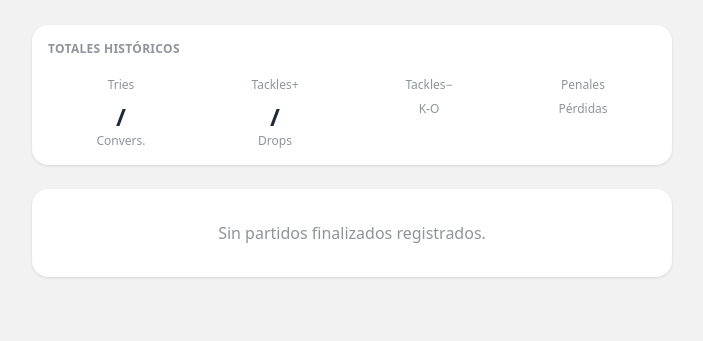
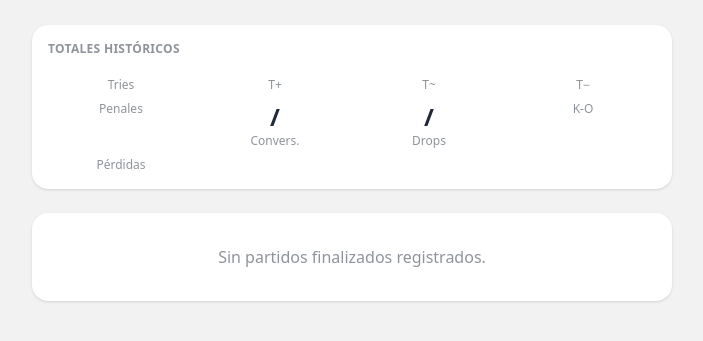
Before and after one commit to bulldev95/patoruzu-stats, a FastAPI app: template templates/stats/player_detail.html in a window 1280 px wide. Shown: the part 67-408 px from the top of the page, without its empty margins (288-991 px from the left). Run offline with FastAPI, Linux system fonts and the light colour scheme; the template is opened without the code that fills it, so the values that code supplies are empty; some libraries are stand-ins or nearby versions.

Commit message:
feat: tackle negativo — nuevo resultado de tackle con stats discriminadas
Agrega resultado "negative" al tackle (tackle hecho pero variante negativa).
Suma a tackles_total igual que positivo/errado, y discrimina en tackles_negative.
Visible en el sheet de incidencias, resumen de partido, detalle y lista de jugadores.

Co-Authored-By: Claude Sonnet 4.6 <noreply@anthropic.com>

```diff
--- a/constants.py
+++ b/constants.py
@@ -27,6 +27,7 @@ PLAYER_STAT_BY_TYPE_AND_RESULT: dict[tuple[str, str], list[str]] = {
     ("drop",       "scored"):   ["drops_scored"],
     ("penal",      "kicked"):   ["penals_scored"],
     ("tackle",     "positive"): ["tackles_positive"],
+    ("tackle",     "negative"): ["tackles_negative"],
     ("tackle",     "missed"):   ["tackles_missed"],
     ("tarjeta",    "yellow"):   ["yellow_cards"],
     ("tarjeta",    "red"):      ["red_cards"],
--- a/models.py
+++ b/models.py
@@ -27,6 +27,7 @@ class Player(Base):
     penals_scored = Column(Integer, default=0)
     tackles_total = Column(Integer, default=0)
     tackles_positive = Column(Integer, default=0)
+    tackles_negative = Column(Integer, default=0)
     tackles_missed = Column(Integer, default=0)
     kicks = Column(Integer, default=0)
     turnovers = Column(Integer, default=0)
--- a/templates/live/sheets/tackle.html
+++ b/templates/live/sheets/tackle.html
@@ -14,7 +14,7 @@
     <template x-if="team === 'own'">
       <div>{{ player_select(players) }}</div>
     </template>
-    {{ result_radio([("positive","Positive"),("missed","Missed")]) }}
+    {{ result_radio([("positive","Positive"),("negative","Negative"),("missed","Missed")]) }}
     {{ submit_btn() }}
   </form>
 </div>
--- a/templates/live/summary.html
+++ b/templates/live/summary.html
@@ -50,6 +50,7 @@
           {{ stat_row("Penales", collective.get("penals_scored")) }}
           {{ stat_row("Tackles", collective.get("tackles_total")) }}
           {{ stat_row("T. positivos", collective.get("tackles_positive")) }}
+          {{ stat_row("T. negativos", collective.get("tackles_negative")) }}
           {{ stat_row("T. fallados", collective.get("tackles_missed")) }}
           {{ stat_row("Scrums ganados", (collective.get("scrums_won", 0) ~ "/" ~ collective.get("scrums", 0)) if collective.get("scrums") else None) }}
           {{ stat_row("Lineouts ganados", (collective.get("lineouts_won", 0) ~ "/" ~ collective.get("lineouts", 0)) if collective.get("lineouts") else None) }}
@@ -83,6 +84,7 @@
                 <th class="text-center">Pen</th>
                 <th class="text-center">Tck</th>
                 <th class="text-center">T+</th>
+                <th class="text-center">T~</th>
                 <th class="text-center">T-</th>
                 <th class="text-center">Kick</th>
                 <th class="text-center">Pérd</th>
@@ -118,6 +120,7 @@
                 <td class="text-center tabular-nums">{{ s.get("penals_scored") or "–" }}</td>
                 <td class="text-center tabular-nums">{{ s.get("tackles_total") or "–" }}</td>
                 <td class="text-center tabular-nums">{{ s.get("tackles_positive") or "–" }}</td>
+                <td class="text-center tabular-nums">{{ s.get("tackles_negative") or "–" }}</td>
                 <td class="text-center tabular-nums">{{ s.get("tackles_missed") or "–" }}</td>
                 <td class="text-center tabular-nums">{{ s.get("kicks") or "–" }}</td>
                 <td class="text-center tabular-nums">{{ s.get("turnovers") or "–" }}</td>
--- a/templates/stats/player_detail.html
+++ b/templates/stats/player_detail.html
@@ -33,12 +33,16 @@
             <div class="text-xs text-base-content/50">Tries</div>
           </div>
           <div>
-            <div class="text-2xl font-bold">{{ player.tackles_positive }}</div>
-            <div class="text-xs text-base-content/50">Tackles+</div>
+            <div class="text-2xl font-bold text-success">{{ player.tackles_positive }}</div>
+            <div class="text-xs text-base-content/50">T+</div>
+          </div>
+          <div>
+            <div class="text-2xl font-bold">{{ player.tackles_negative }}</div>
+            <div class="text-xs text-base-content/50">T~</div>
           </div>
           <div>
             <div class="text-2xl font-bold text-error">{{ player.tackles_missed }}</div>
-            <div class="text-xs text-base-content/50">Tackles−</div>
+            <div class="text-xs text-base-content/50">T−</div>
           </div>
           <div>
             <div class="text-2xl font-bold">{{ player.penals_scored }}</div>
@@ -81,6 +85,7 @@
             <th class="text-center">Min</th>
             <th class="text-center">Try</th>
             <th class="text-center">T+</th>
+            <th class="text-center">T~</th>
             <th class="text-center">T−</th>
             <th class="text-center">Pen</th>
             <th class="text-center">Conv</th>
@@ -110,6 +115,7 @@
               {{ s.get('tries', 0) or '–' }}
             </td>
             <td class="text-center text-success">{{ s.get('tackles_positive', 0) or '–' }}</td>
+            <td class="text-center">{{ s.get('tackles_negative', 0) or '–' }}</td>
             <td class="text-center {% if s.get('tackles_missed', 0) > 0 %}text-error{% endif %}">
               {{ s.get('tackles_missed', 0) or '–' }}
             </td>
--- a/templates/stats/players.html
+++ b/templates/stats/players.html
@@ -71,6 +71,7 @@
             <th class="text-center">Tries</th>
             <th class="text-center">Tackles</th>
             <th class="text-center">T+</th>
+            <th class="text-center">T~</th>
             <th class="text-center">Pérd</th>
             <th class="text-center">K-O</th>
             <th class="text-center">Penal</th>
@@ -92,6 +93,7 @@
             <td class="text-center {% if p.tries > 0 %}font-bold text-success{% endif %}">{{ p.tries }}</td>
             <td class="text-center">{{ p.tackles_total }}</td>
             <td class="text-center text-success">{{ p.tackles_positive }}</td>
+            <td class="text-center">{{ p.tackles_negative }}</td>
             <td class="text-center">{{ p.turnovers }}</td>
             <td class="text-center {% if p.knock_ons > 0 %}text-error{% endif %}">{{ p.knock_ons if p.knock_ons > 0 else "–" }}</td>
             <td class="text-center">{{ p.penals_scored }}</td>
```
Also changed, not shown: seed_mock.py (+7 -0 lines), tests/test_actions_router.py (+11 -0 lines), tests/test_match_utils.py (+3 -0 lines).
